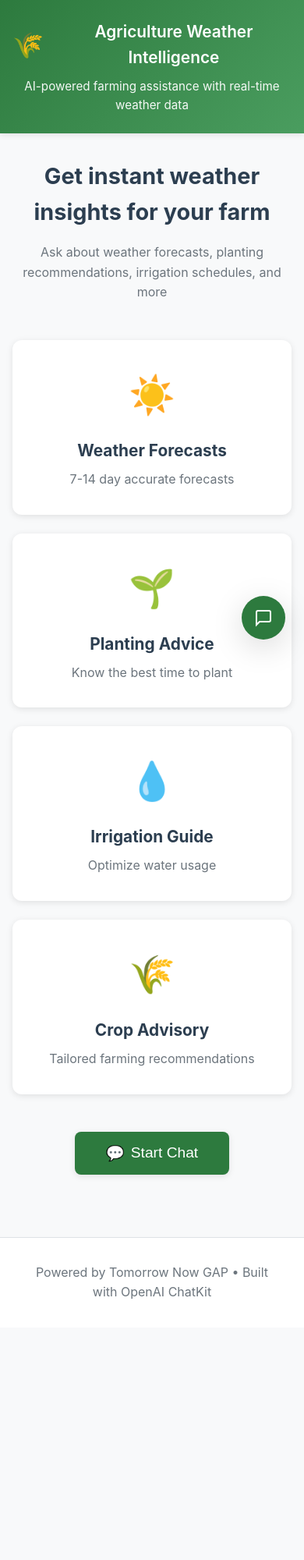
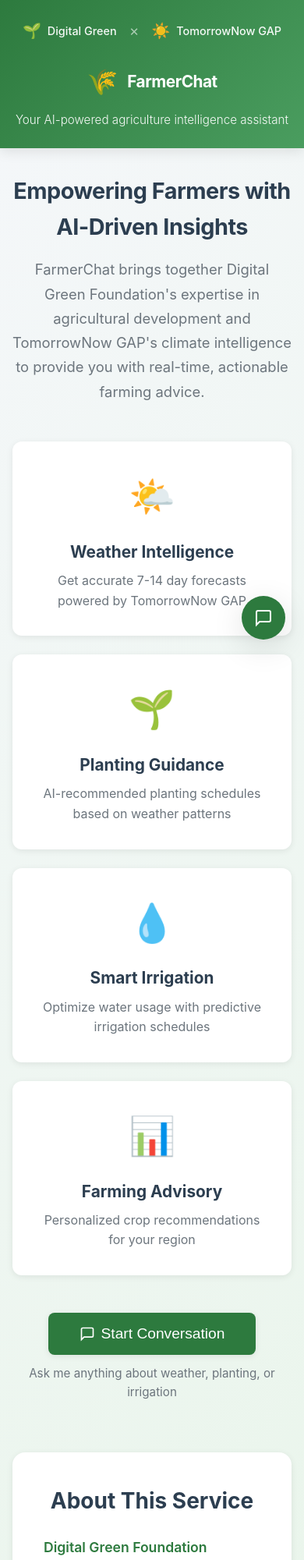
Before and after one commit to eagleisbatman/gap-chat-widget, a website: page index.html in a window 390 px wide. Shown: the top 2000 px of the page at 78% size. Before the commit the page ends 1702 px from the top, so only its background shows below. Drawn offline with Linux system fonts and the light colour scheme.

Commit message:
Redesign landing page with modern branding
- Add Digital Green Foundation and TomorrowNow GAP branding
- Create professional header with brand collaboration
- Add comprehensive About section explaining services
- Modernize UI with gradient background and improved typography
- Update footer with proper attribution
- Enhance feature cards and CTA section
- Improve responsive design and spacing

```diff
--- a/index.html
+++ b/index.html
@@ -3,58 +3,102 @@
 <head>
     <meta charset="UTF-8">
     <meta name="viewport" content="width=device-width, initial-scale=1.0">
-    <title>Agriculture Weather Assistant</title>
+    <title>FarmerChat - AI-Powered Agriculture Assistant</title>
     <link rel="stylesheet" href="styles.css">
 </head>
 <body>
     <!-- Main Content -->
     <div class="container">
         <header class="header">
-            <div class="logo">
-                <span class="logo-icon">🌾</span>
-                <h1>Agriculture Weather Intelligence</h1>
+            <div class="brand-header">
+                <div class="brand-logos">
+                    <div class="brand-item">
+                        <span class="brand-icon">🌱</span>
+                        <span class="brand-name">Digital Green</span>
+                    </div>
+                    <div class="brand-divider">×</div>
+                    <div class="brand-item">
+                        <span class="brand-icon">☀️</span>
+                        <span class="brand-name">TomorrowNow GAP</span>
+                    </div>
+                </div>
+                <div class="main-logo">
+                    <span class="logo-icon">🌾</span>
+                    <h1>FarmerChat</h1>
+                </div>
+                <p class="tagline">Your AI-powered agriculture intelligence assistant</p>
             </div>
-            <p class="tagline">AI-powered farming assistance with real-time weather data</p>
         </header>
 
         <main class="main-content">
             <div class="hero">
-                <h2>Get instant weather insights for your farm</h2>
-                <p>Ask about weather forecasts, planting recommendations, irrigation schedules, and more</p>
+                <div class="hero-intro">
+                    <h2>Empowering Farmers with AI-Driven Insights</h2>
+                    <p class="hero-description">FarmerChat brings together Digital Green Foundation's expertise in agricultural development and TomorrowNow GAP's climate intelligence to provide you with real-time, actionable farming advice.</p>
+                </div>
 
                 <div class="features">
                     <div class="feature-card">
-                        <span class="feature-icon">☀️</span>
-                        <h3>Weather Forecasts</h3>
-                        <p>7-14 day accurate forecasts</p>
+                        <span class="feature-icon">🌤️</span>
+                        <h3>Weather Intelligence</h3>
+                        <p>Get accurate 7-14 day forecasts powered by TomorrowNow GAP</p>
                     </div>
                     <div class="feature-card">
                         <span class="feature-icon">🌱</span>
-                        <h3>Planting Advice</h3>
-                        <p>Know the best time to plant</p>
+                        <h3>Planting Guidance</h3>
+                        <p>AI-recommended planting schedules based on weather patterns</p>
                     </div>
                     <div class="feature-card">
                         <span class="feature-icon">💧</span>
-                        <h3>Irrigation Guide</h3>
-                        <p>Optimize water usage</p>
+                        <h3>Smart Irrigation</h3>
+                        <p>Optimize water usage with predictive irrigation schedules</p>
                     </div>
                     <div class="feature-card">
-                        <span class="feature-icon">🌾</span>
-                        <h3>Crop Advisory</h3>
-                        <p>Tailored farming recommendations</p>
+                        <span class="feature-icon">📊</span>
+                        <h3>Farming Advisory</h3>
+                        <p>Personalized crop recommendations for your region</p>
                     </div>
                 </div>
 
                 <div class="cta">
                     <button class="btn-primary" onclick="openChat()">
-                        <span>💬</span> Start Chat
+                        <svg width="20" height="20" viewBox="0 0 24 24" fill="none" stroke="currentColor" stroke-width="2">
+                            <path d="M21 15a2 2 0 0 1-2 2H7l-4 4V5a2 2 0 0 1 2-2h14a2 2 0 0 1 2 2z"/>
+                        </svg>
+                        Start Conversation
                     </button>
+                    <p class="cta-hint">Ask me anything about weather, planting, or irrigation</p>
+                </div>
+
+                <div class="about-section">
+                    <h3>About This Service</h3>
+                    <div class="about-content">
+                        <div class="about-item">
+                            <h4>Digital Green Foundation</h4>
+                            <p>Leveraging technology and grassroots training to improve livelihoods of rural communities across the developing world.</p>
+                        </div>
+                        <div class="about-item">
+                            <h4>TomorrowNow GAP Platform</h4>
+                            <p>Global Agriculture Platform providing hyperlocal weather intelligence and climate insights for farmers worldwide.</p>
+                        </div>
+                    </div>
                 </div>
             </div>
         </main>
 
         <footer class="footer">
-            <p>Powered by Tomorrow Now GAP • Built with OpenAI ChatKit</p>
+            <div class="footer-content">
+                <div class="footer-brands">
+                    <span>Powered by <strong>Digital Green Foundation</strong></span>
+                    <span class="footer-dot">•</span>
+                    <span><strong>TomorrowNow GAP</strong></span>
+                    <span class="footer-dot">•</span>
+                    <span>OpenAI ChatKit</span>
+                </div>
+                <div class="footer-info">
+                    <p>Supporting farmers in Kenya with AI-driven agriculture intelligence</p>
+                </div>
+            </div>
         </footer>
     </div>
 
--- a/styles.css
+++ b/styles.css
@@ -10,17 +10,19 @@
     --secondary-color: #4a9d5f;
     --accent-color: #f4a261;
     --bg-color: #f8f9fa;
+    --bg-gradient: linear-gradient(135deg, #f5f7fa 0%, #e8f5e9 100%);
     --text-color: #2c3e50;
     --text-light: #6c757d;
     --border-color: #dee2e6;
     --white: #ffffff;
-    --shadow: 0 2px 8px rgba(0, 0, 0, 0.1);
-    --shadow-lg: 0 10px 40px rgba(0, 0, 0, 0.15);
+    --shadow: 0 2px 8px rgba(0, 0, 0, 0.08);
+    --shadow-md: 0 4px 16px rgba(0, 0, 0, 0.1);
+    --shadow-lg: 0 10px 40px rgba(0, 0, 0, 0.12);
 }
 
 body {
     font-family: -apple-system, BlinkMacSystemFont, 'Segoe UI', Roboto, 'Helvetica Neue', Arial, sans-serif;
-    background-color: var(--bg-color);
+    background: var(--bg-gradient);
     color: var(--text-color);
     line-height: 1.6;
 }
@@ -36,32 +38,67 @@
 .header {
     background: linear-gradient(135deg, var(--primary-color) 0%, var(--secondary-color) 100%);
     color: var(--white);
-    padding: 2rem;
+    padding: 2.5rem 2rem;
     text-align: center;
-    box-shadow: var(--shadow);
+    box-shadow: var(--shadow-md);
 }
 
-.logo {
+.brand-header {
+    max-width: 800px;
+    margin: 0 auto;
+}
+
+.brand-logos {
     display: flex;
     align-items: center;
     justify-content: center;
     gap: 1rem;
-    margin-bottom: 0.5rem;
+    margin-bottom: 1.5rem;
+    font-size: 0.9rem;
+    opacity: 0.95;
+}
+
+.brand-item {
+    display: flex;
+    align-items: center;
+    gap: 0.5rem;
+}
+
+.brand-icon {
+    font-size: 1.2rem;
+}
+
+.brand-name {
+    font-weight: 500;
+}
+
+.brand-divider {
+    font-size: 1.2rem;
+    opacity: 0.6;
+}
+
+.main-logo {
+    display: flex;
+    align-items: center;
+    justify-content: center;
+    gap: 0.75rem;
+    margin-bottom: 0.75rem;
 }
 
 .logo-icon {
-    font-size: 3rem;
+    font-size: 3.5rem;
 }
 
 .header h1 {
-    font-size: 2rem;
-    font-weight: 600;
+    font-size: 2.5rem;
+    font-weight: 700;
+    letter-spacing: -0.5px;
 }
 
 .tagline {
     font-size: 1.1rem;
     opacity: 0.95;
-    margin-top: 0.5rem;
+    font-weight: 300;
 }
 
 /* Main Content */
@@ -77,16 +114,24 @@
     text-align: center;
 }
 
+.hero-intro {
+    margin-bottom: 3rem;
+}
+
 .hero h2 {
     font-size: 2.5rem;
     color: var(--text-color);
     margin-bottom: 1rem;
+    font-weight: 700;
+    letter-spacing: -0.5px;
 }
 
-.hero > p {
-    font-size: 1.2rem;
+.hero-description {
+    font-size: 1.15rem;
     color: var(--text-light);
-    margin-bottom: 3rem;
+    max-width: 800px;
+    margin: 0 auto;
+    line-height: 1.7;
 }
 
 /* Features */
@@ -383,3 +428,83 @@
         transform: rotate(360deg);
     }
 }
+
+/* CTA Section */
+.cta-hint {
+    margin-top: 0.75rem;
+    font-size: 0.95rem;
+    color: var(--text-light);
+    font-weight: 400;
+}
+
+/* About Section */
+.about-section {
+    margin-top: 4rem;
+    padding: 2.5rem;
+    background: var(--white);
+    border-radius: 16px;
+    box-shadow: var(--shadow);
+    text-align: left;
+}
+
+.about-section h3 {
+    font-size: 1.75rem;
+    color: var(--text-color);
+    margin-bottom: 1.5rem;
+    text-align: center;
+    font-weight: 700;
+}
+
+.about-content {
+    display: grid;
+    grid-template-columns: repeat(auto-fit, minmax(280px, 1fr));
+    gap: 2rem;
+}
+
+.about-item h4 {
+    color: var(--primary-color);
+    font-size: 1.1rem;
+    margin-bottom: 0.75rem;
+    font-weight: 600;
+}
+
+.about-item p {
+    color: var(--text-light);
+    font-size: 0.95rem;
+    line-height: 1.6;
+}
+
+/* Footer Updates */
+.footer-content {
+    display: flex;
+    flex-direction: column;
+    gap: 0.75rem;
+    align-items: center;
+}
+
+.footer-brands {
+    display: flex;
+    align-items: center;
+    gap: 0.5rem;
+    flex-wrap: wrap;
+    justify-content: center;
+    font-size: 0.9rem;
+}
+
+.footer-dot {
+    opacity: 0.5;
+}
+
+.footer-info {
+    font-size: 0.85rem;
+    opacity: 0.8;
+}
+
+.footer-info p {
+    margin: 0;
+}
+
+/* Button SVG alignment */
+.btn-primary svg {
+    vertical-align: middle;
+}
```
